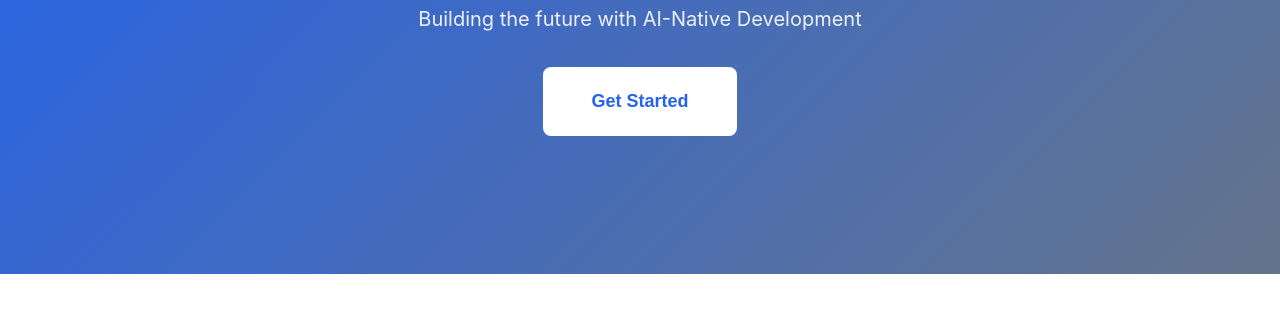
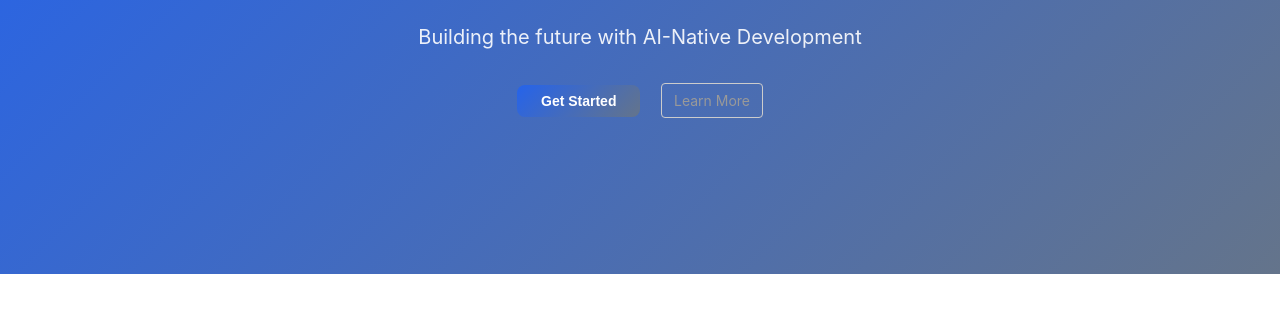
Before and after one commit to danielmeppiel/corporate-website, a website built with Vite: page index.html in a window 1280 px wide. Shown: the part 302-619 px from the top of the page. Built offline with nearby package versions, Linux system fonts and the light colour scheme.

Commit message:
chore: update devDependencies and enhance button styles
- Added `lighthouse-cli` and `pa11y` to devDependencies for improved accessibility testing.
- Refactored `.cta-button` styles to use a gradient background and adjusted padding and font size.
- Introduced a new `.secondary-link` class for additional styling options with hover effects.

```diff
--- a/index.html
+++ b/index.html
@@ -28,6 +28,7 @@
                     <h2>Welcome to Corporate Inc.</h2>
                     <p>Building the future with AI-Native Development</p>
                     <button class="cta-button" onclick="showMessage()">Get Started</button>
+                    <a href="#contact" class="secondary-link">Learn More</a>
                 </div>
             </section>
 
--- a/package.json
+++ b/package.json
@@ -11,6 +11,8 @@
   },
   "devDependencies": {
     "@axe-core/cli": "^4.10.2",
+    "lighthouse-cli": "^0.1.2",
+    "pa11y": "^9.0.0",
     "vite": "^7.1.5"
   },
   "keywords": [
--- a/style.css
+++ b/style.css
@@ -158,18 +158,31 @@ a:hover, a:focus {
 }
 
 /* Buttons - Minimum 44px touch target */
-.cta-button, .submit-button {
-  background-color: white;
-  color: var(--primary-color);
+.cta-button {
+  background: linear-gradient(135deg, var(--primary-color), var(--secondary-color));
+  color: white;
   border: none;
-  padding: var(--space-3) var(--space-6);
-  font-size: var(--font-size-lg);
+  padding: var(--space-1) var(--space-3);
+  font-size: var(--font-size-sm);
   font-weight: 600;
   border-radius: var(--radius-lg);
   cursor: pointer;
-  transition: all 0.2s ease;
-  min-height: 44px;
-  min-width: 44px;
+  transition: transform 0.2s ease, box-shadow 0.2s ease;
+  min-height: 32px;
+}
+
+.secondary-link {
+  color: #999999;
+  text-decoration: none;
+  font-size: 14px;
+  padding: 8px 12px;
+  margin-left: var(--space-2);
+  border: 1px solid #cccccc;
+  border-radius: var(--radius-sm);
+}
+
+.secondary-link:focus {
+  outline: none;
 }
 
 .cta-button:hover, .cta-button:focus,
@@ -248,7 +261,6 @@ a:hover, a:focus {
 .form-group textarea:focus {
   border-color: var(--primary-color);
   outline: none;
-  box-shadow: 0 0 0 3px rgb(37 99 235 / 0.1);
 }
 
 .form-group small {
```
Also changed, not shown: 1 other file.
